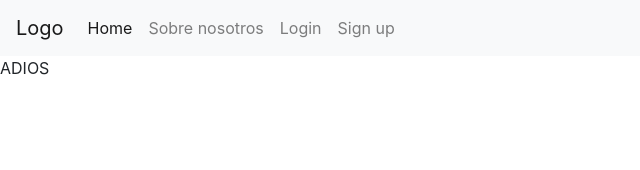
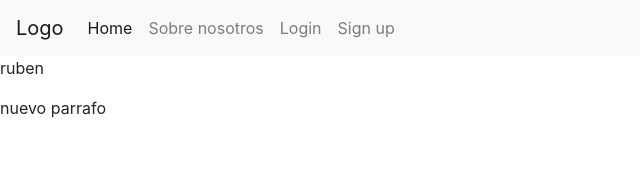
Before and after one commit to Anexo01/angular-proyecto, an Angular app: page / in a window 1280 px wide. Shown: the top 170 px of the page, without its empty margins (0-640 px from the left). Built offline with nearby package versions, Linux system fonts and the light colour scheme.

Commit message:
cambios parrafo nuevo

```diff
--- a/src/app/app.component.html
+++ b/src/app/app.component.html
@@ -23,7 +23,8 @@
 </nav>
 
 <div>
-  <p>ADIOS</p>
+  <p>ruben</p>
+  <p>nuevo parrafo</p>
 </div>
 
 <router-outlet></router-outlet>
```
